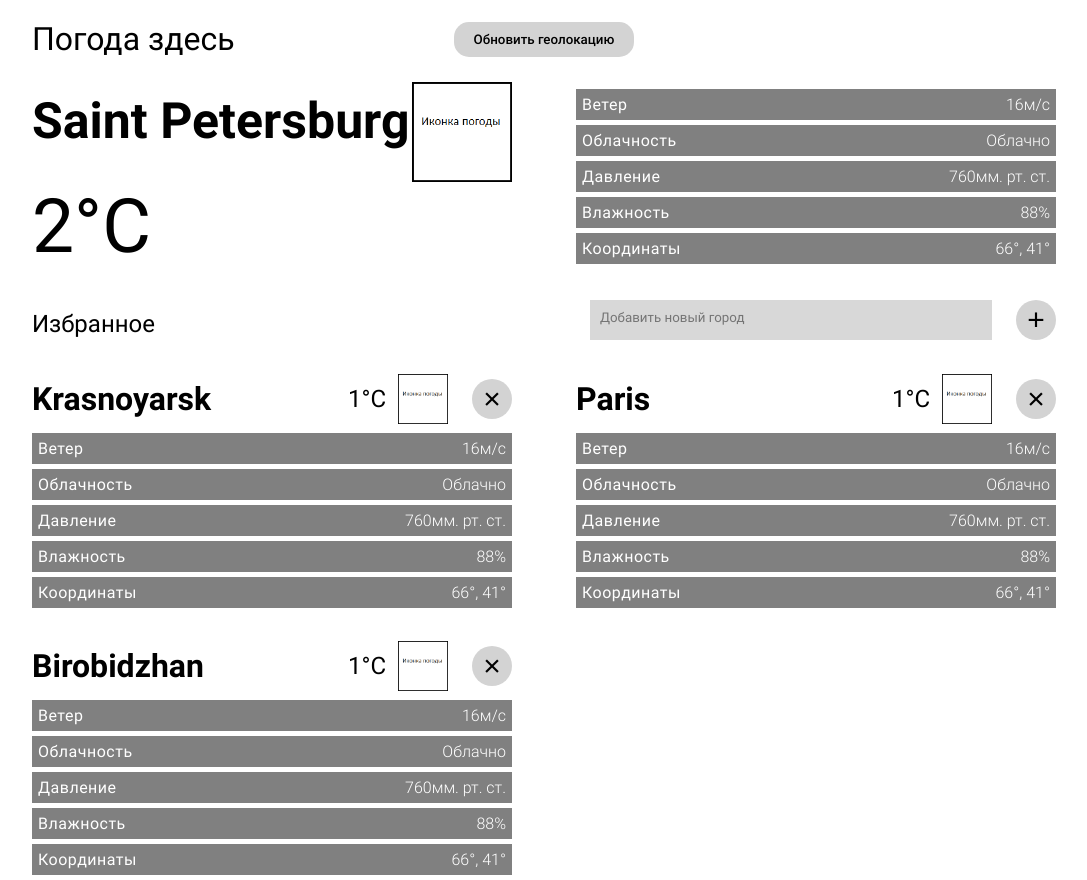
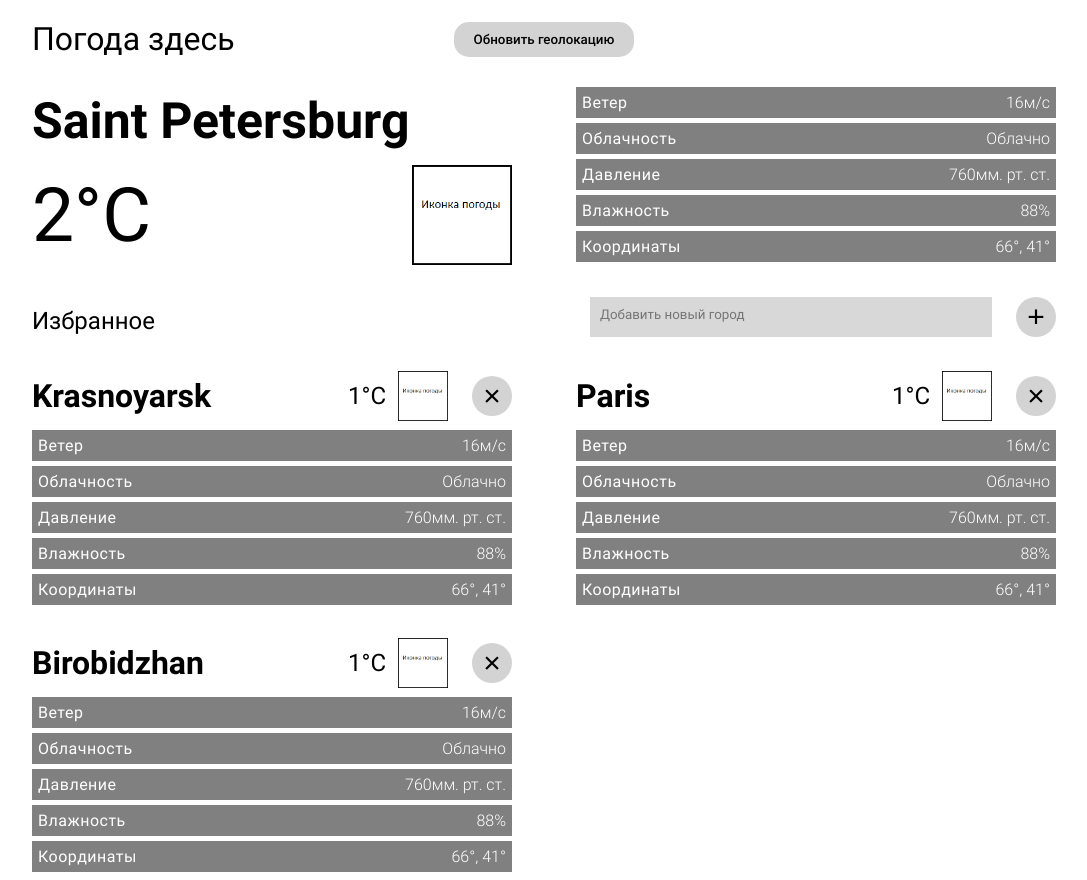
Before and after one commit to 264269/2_web, a plain HTML site: page index.html in a window 1280 px wide. Shown: the whole page, without its empty margins (96-1183 px from the left). Drawn offline with Linux system fonts and the light colour scheme.

Commit message:
Generalcity bug fixed

```diff
--- a/style/styles-general.css
+++ b/style/styles-general.css
@@ -41,11 +41,15 @@ button:hover {
 
 /* Главный город */
 #general-city {
-    display: flex;
+    /* display: flex;
     flex-wrap: wrap;
-    justify-content: space-between;
+    justify-content: space-between; */
+    display: grid;
+    grid-template-areas:    "name name"
+                            "ico temperature";
 }
 #general-city h2 {
+    grid-area: name;
     font-size: 50px;
     margin: 10px 0;
 
@@ -54,9 +58,12 @@ button:hover {
     text-overflow: ellipsis;
 }
 #general-city .temperature {
+    grid-area: ico;
     font-size: 75px;
 }
 #general-city .weather-img {
+    margin: auto 0 auto auto;
+    grid-area: temperature;
     align-self: center;
 }
 
```
